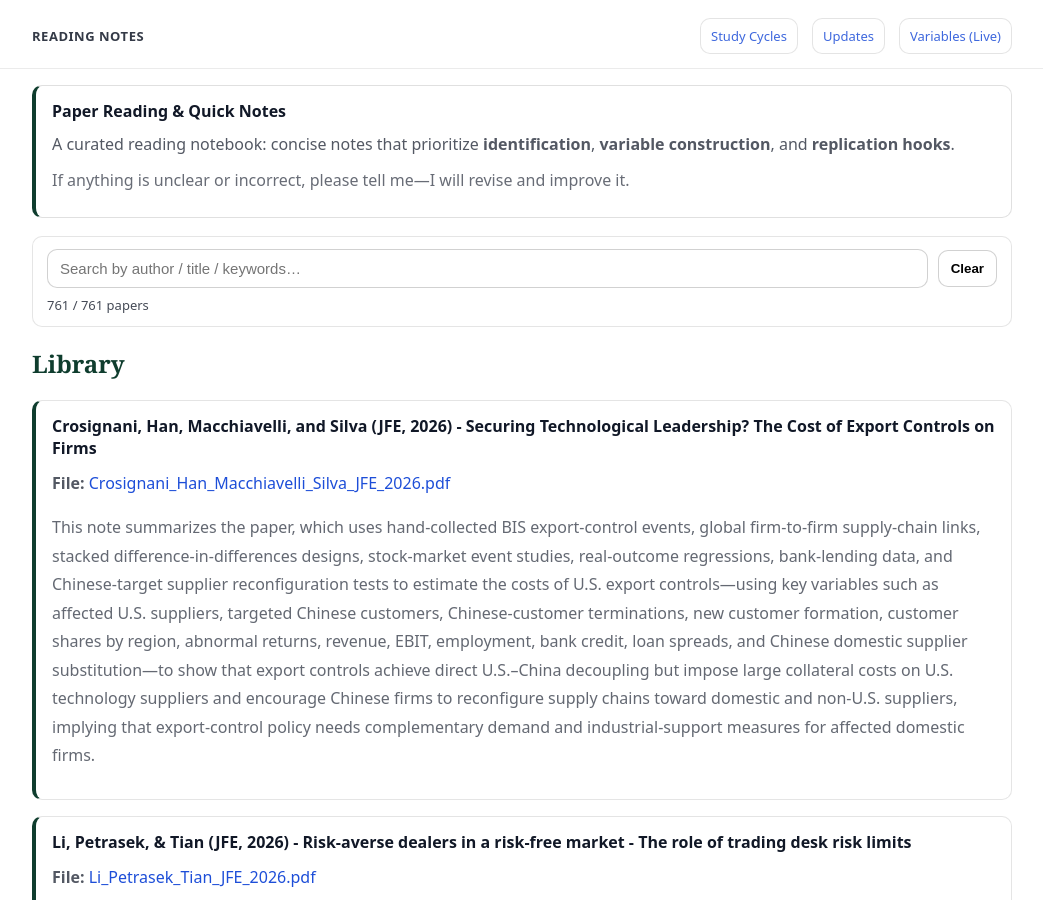
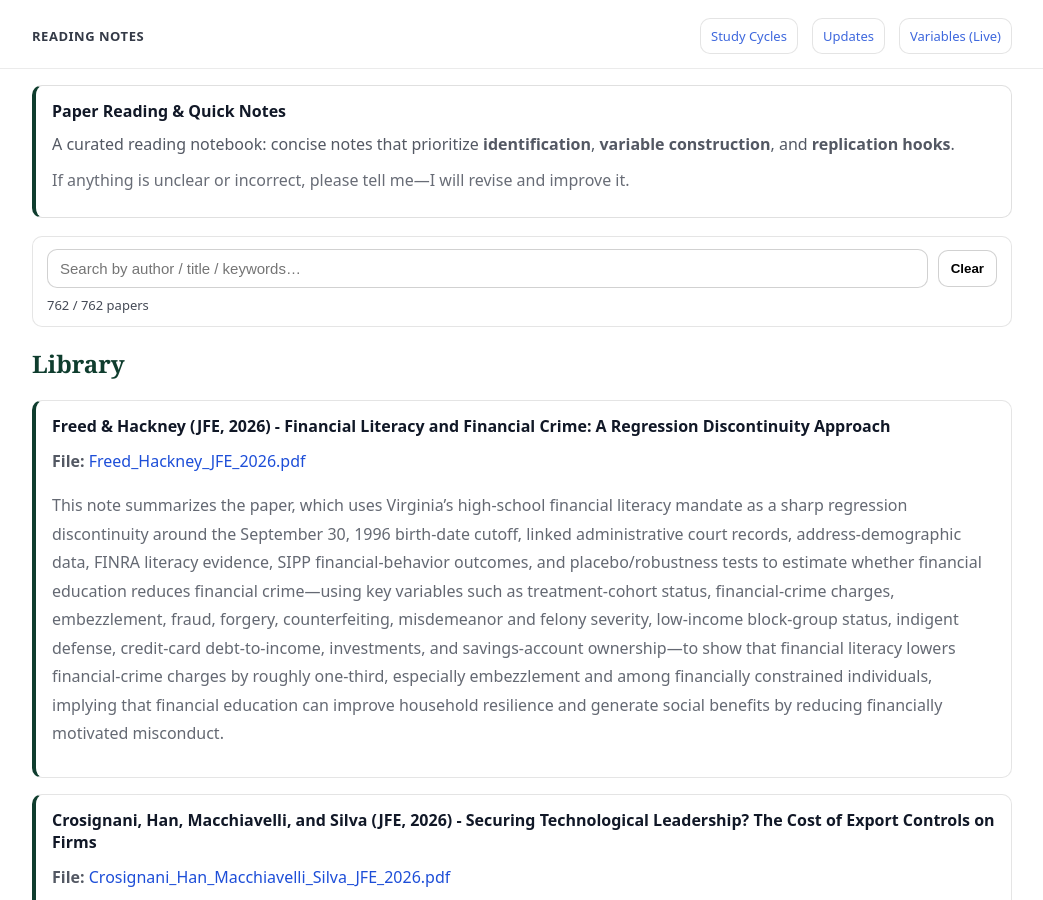
Before and after one commit to yaxinzn/study-archive, a Jekyll site: the page built from reading/index.md, in a window 1280 px wide and 900 px high. Shown: the whole window, without its empty margins (118-1161 px from the left). Built offline with Jekyll 4.4.1, drawn with Linux system fonts in a browser that asks for light colours.

Commit message:
Reading: add/update Freed_Hackney_JFE_2026.pdf

```diff
--- a/_data/reading.yml
+++ b/_data/reading.yml
@@ -1,3 +1,7 @@
+- title: "Freed & Hackney (JFE, 2026) - Financial Literacy and Financial Crime: A Regression Discontinuity Approach"
+  file: "Freed_Hackney_JFE_2026.pdf"
+  desc: "This note summarizes the paper, which uses Virginia’s high-school financial literacy mandate as a sharp regression discontinuity around the September 30, 1996 birth-date cutoff, linked administrative court records, address-demographic data, FINRA literacy evidence, SIPP financial-behavior outcomes, and placebo/robustness tests to estimate whether financial education reduces financial crime—using key variables such as treatment-cohort status, financial-crime charges, embezzlement, fraud, forgery, counterfeiting, misdemeanor and felony severity, low-income block-group status, indigent defense, credit-card debt-to-income, investments, and savings-account ownership—to show that financial literacy lowers financial-crime charges by roughly one-third, especially embezzlement and among financially constrained individuals, implying that financial education can improve household resilience and generate social benefits by reducing financially motivated misconduct."
+
 - title: "Crosignani, Han, Macchiavelli, and Silva (JFE, 2026) - Securing Technological Leadership? The Cost of Export Controls on Firms"
   file: "Crosignani_Han_Macchiavelli_Silva_JFE_2026.pdf"
   desc: "This note summarizes the paper, which uses hand-collected BIS export-control events, global firm-to-firm supply-chain links, stacked difference-in-differences designs, stock-market event studies, real-outcome regressions, bank-lending data, and Chinese-target supplier reconfiguration tests to estimate the costs of U.S. export controls—using key variables such as affected U.S. suppliers, targeted Chinese customers, Chinese-customer terminations, new customer formation, customer shares by region, abnormal returns, revenue, EBIT, employment, bank credit, loan spreads, and Chinese domestic supplier substitution—to show that export controls achieve direct U.S.–China decoupling but impose large collateral costs on U.S. technology suppliers and encourage Chinese firms to reconfigure supply chains toward domestic and non-U.S. suppliers, implying that export-control policy needs complementary demand and industrial-support measures for affected domestic firms."
```
Also changed, not shown: 1 other file.
